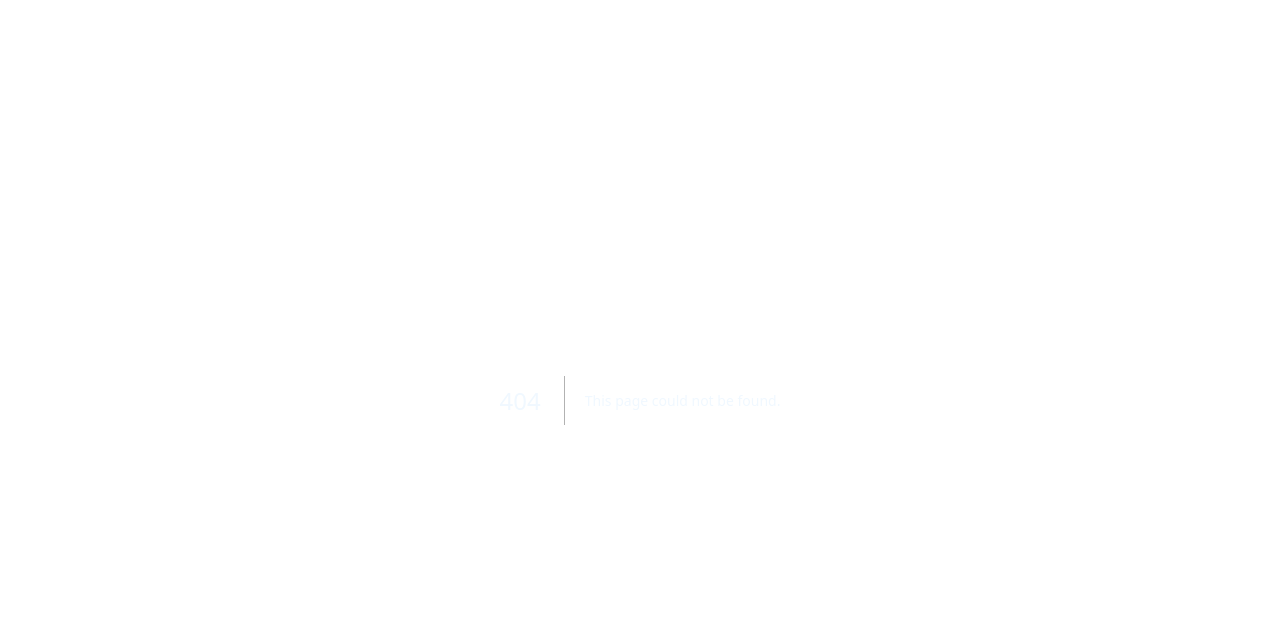
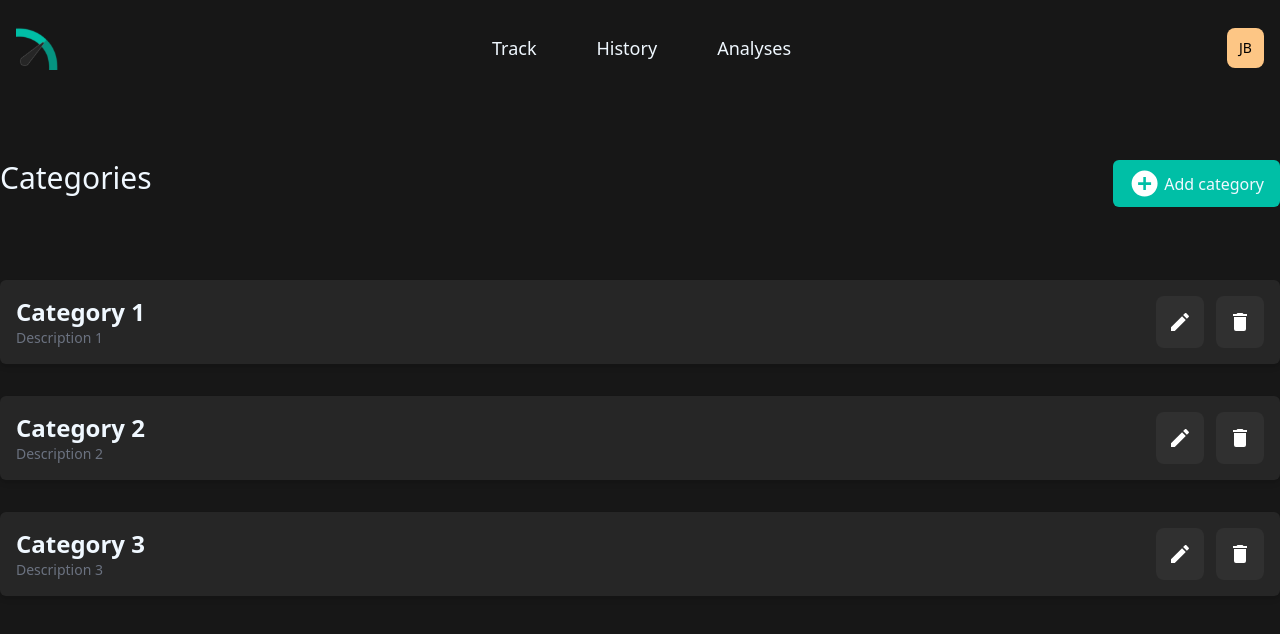
Before and after one commit to D3nn7/worktime-tracker, a Next.js app in the folder worktime-tracker-dev/: page /categories in a window 1280 px wide. Before the commit this address had no page. Shown: the top 634 px of the page. Built offline with nearby package versions, Linux system fonts and the light colour scheme.

Commit message:
add categories

```diff
--- /dev/null
+++ b/worktime-tracker-dev/pages/categories.tsx
@@ -0,0 +1,41 @@
+import NavBar from "../components/navigation/NavBarTracking";
+import Icon from "@mdi/react";
+import { mdiPlusCircle } from "@mdi/js";
+import CategoryBox from "../components/categories/CategoryBox";
+
+export default function Categories() {
+    const categories = [
+        { id: "1", category: "Category 1", description: "Description 1" },
+        { id: "2", category: "Category 2", description: "Description 2" },
+        { id: "3", category: "Category 3", description: "Description 3" },
+    ];
+
+    return (
+        <div className="bg-bg-base h-screen w-screen">
+            <NavBar />
+            <div className="container mx-auto pt-40">
+                <div className="pb-20 ">
+                    <div className="text-3xl float-left">Categories</div>
+                    <div className="float-right">
+                        <button className="px-4 py-2 bg-cyan-base rounded-md flex items-center">
+                            <Icon
+                                path={mdiPlusCircle}
+                                size={1.3}
+                                color="white"
+                            />
+                            <span>&nbsp;Add category</span>
+                        </button>
+                    </div>
+                </div>
+                <div className="mt-10 flex flex-col space-y-8">
+                    {categories.map((category) => (
+                        <CategoryBox
+                            category={category.category}
+                            description={category.description}
+                        />
+                    ))}
+                </div>
+            </div>
+        </div>
+    );
+}
```
